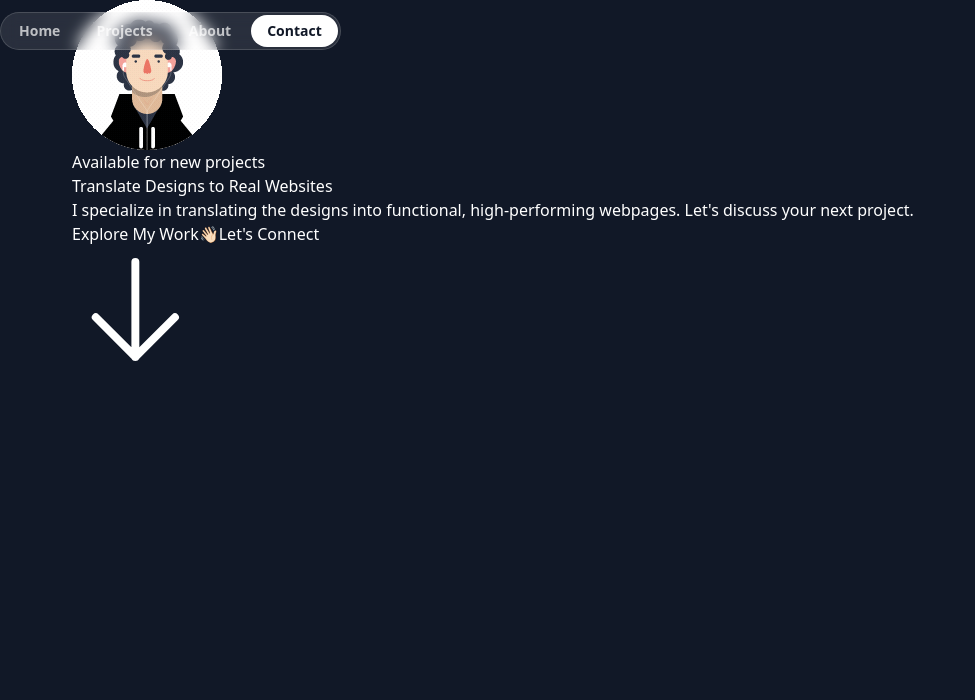
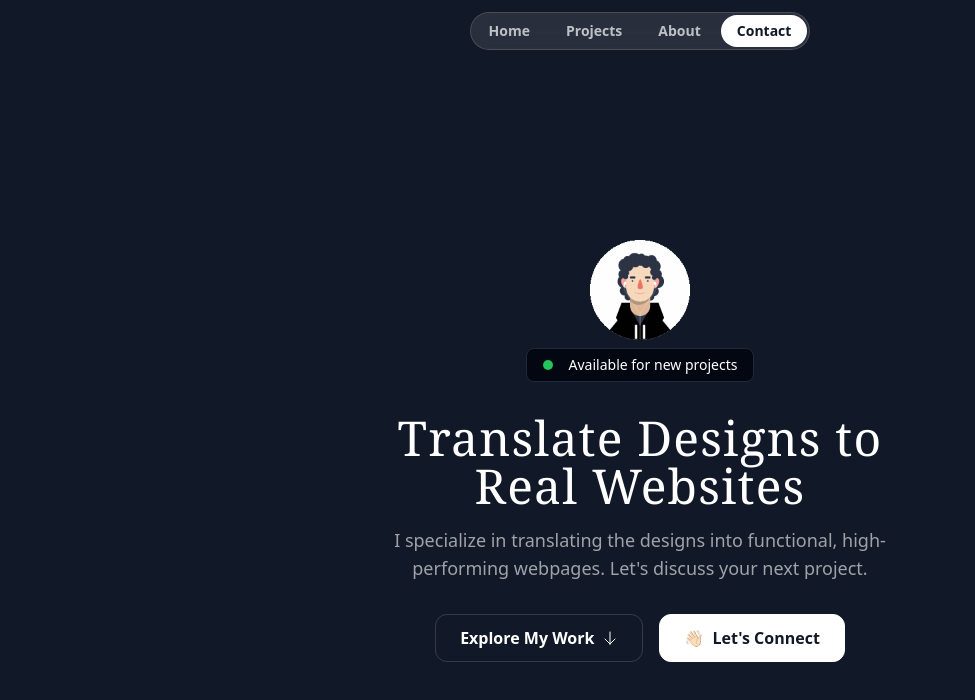
Before and after one commit to princedalsaniya/singlePagePortfolio_V1, a Next.js app: page / in a window 1280 px wide. Shown: the top 700 px of the page, without its empty margins (0-975 px from the left). Built offline with nearby package versions, Linux system fonts and the light colour scheme; a web font is replaced by a local one.

Commit message:
style: Hero section for all 3 sizes

```diff
--- a/src/app/sections/Header.tsx
+++ b/src/app/sections/Header.tsx
@@ -1,6 +1,6 @@
 export const Header = () => {
   return (
-    <div className="flex justify-center items-center fixed top-3">
+    <div className="flex justify-center items-center fixed top-3 w-full">
       <nav className="flex gap-1 p-0.5 border border-white/15 rounded-full bg-white/10 backdrop-blur">
         <a className="nav-item" href="#">
           Home
--- a/src/app/sections/Hero.tsx
+++ b/src/app/sections/Hero.tsx
@@ -4,26 +4,32 @@ import Image from 'next/image';
 
 export const HeroSection = () => {
   return (
-    <div>
+    <div className="py-32 md:py-48 lg:py-60">
       <div className="container">
-        <Image src={PrinceAnimation} alt="A person enjoying his music in earphones" />
-        <div>
-          <div></div>
-          <div>Available for new projects</div>
+        <div className="flex flex-col items-center gap-2">
+          <Image src={PrinceAnimation} className="size-[100px]" alt="A person enjoying his music in earphones" />
+          <div className="bg-gray-950 border border-gray-800 px-4 py-1.5 flex items-center gap-4 rounded-lg">
+            <div className="bg-green-500 size-2.5 rounded-full"></div>
+            <div className="text-sm font-medium">Available for new projects</div>
+          </div>
         </div>
-        <h1>Translate Designs to Real Websites</h1>
-        <p>
-          I specialize in translating the designs into functional, high-performing webpages. Let's discuss your
-          next project.
-        </p>
-        <div>
-          <button>
-            <span>Explore My Work</span>
-            <ArrowDown />
+        <div className="max-w-lg mx-auto">
+          <h1 className="font-serif text-3xl md:text-5xl text-center mt-8 tracking-wide">
+            Translate Designs to Real Websites
+          </h1>
+          <p className="mt-4 text-center text-white/60 md:text-lg">
+            I specialize in translating the designs into functional, high-performing webpages. Let's discuss your
+            next project.
+          </p>
+        </div>
+        <div className="flex flex-col md:flex-row justify-center items-center mt-8 gap-4">
+          <button className="inline-flex items-center gap-2 border border-white/15 rounded-xl px-6 h-12">
+            <span className="font-semibold">Explore My Work</span>
+            <ArrowDown className="size-4" />
           </button>
-          <button>
+          <button className="inline-flex items-center gap-2 border border-white bg-white text-gray-900 px-6 h-12 rounded-xl">
             <span>👋🏻</span>
-            <span>Let's Connect</span>
+            <span className="font-semibold ">Let's Connect</span>
           </button>
         </div>
       </div>
```
